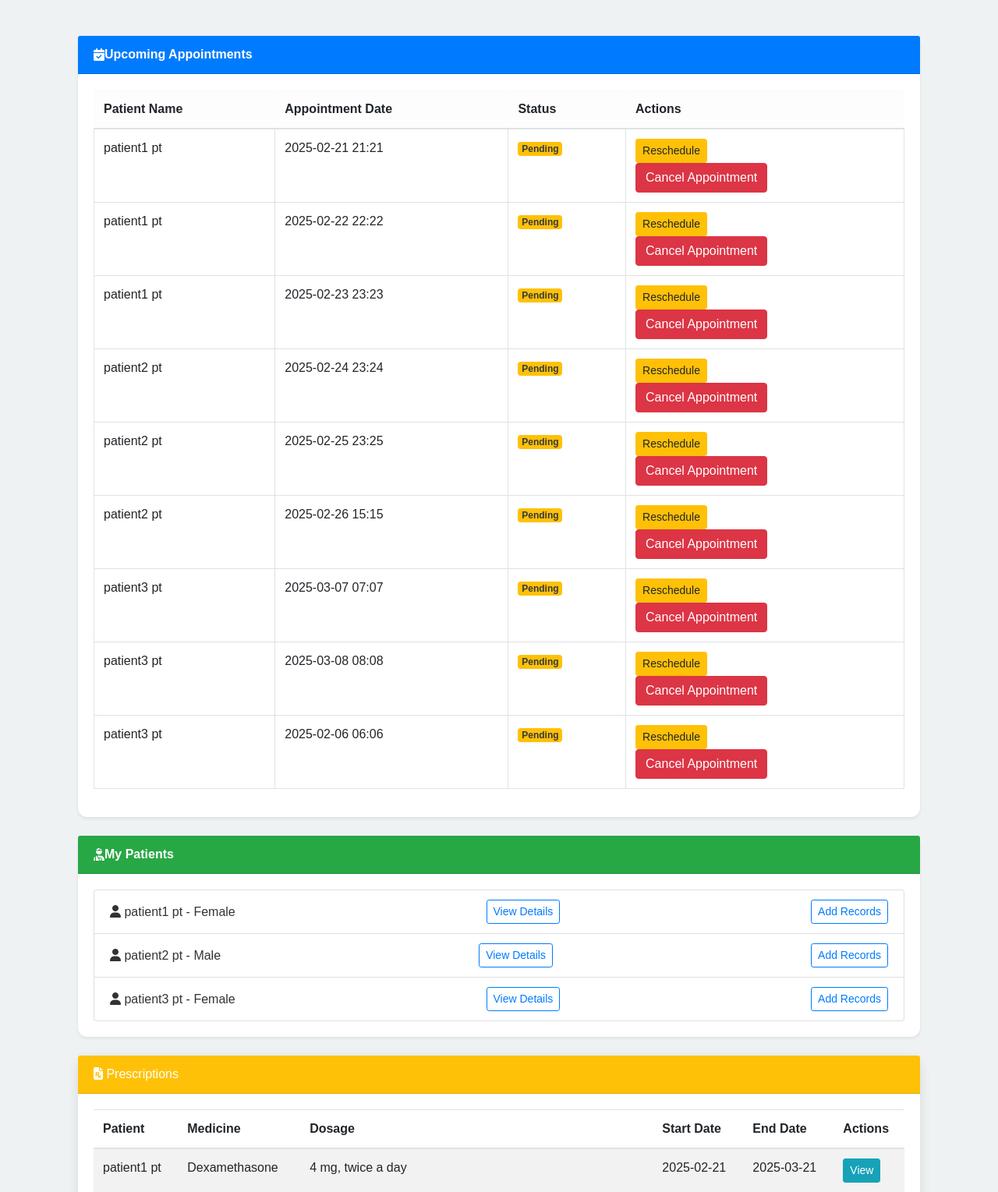
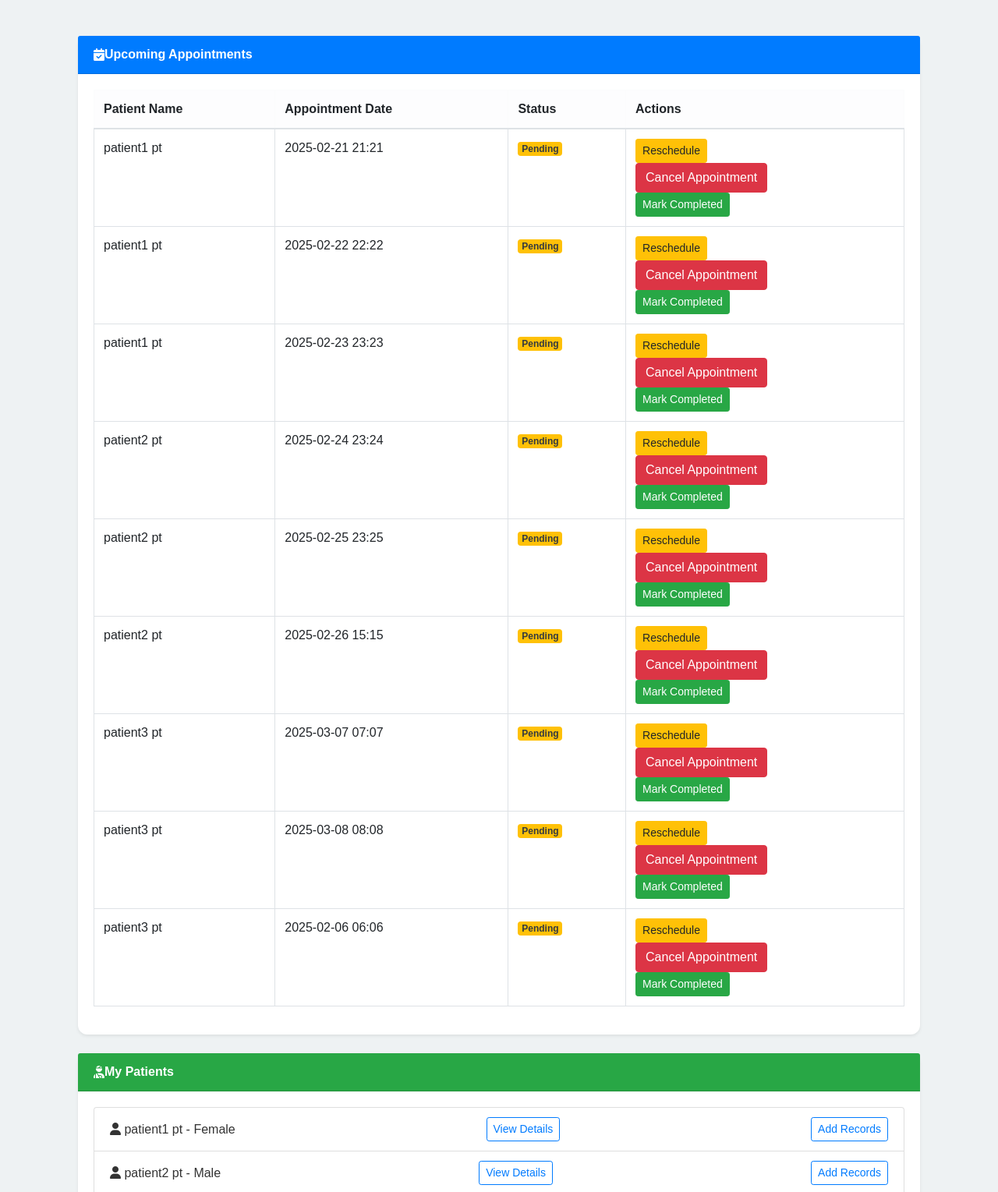
Before and after one commit to Dhanvi-Bhimani/Hospital_Management_System, a Flask app: template app/templates/dashboard_doctor.html in a window 1280 px wide. Shown: the part 355-1884 px from the top of the page at 78% size. Run offline with Flask 3, Linux system fonts and the light colour scheme; the template is opened without the code that fills it: values that come from a table or form of the project are taken from there, others are empty; data comes from the database, SQL or seed files in the repository; some libraries are stand-ins or nearby versions.

Commit message:
Added Complete Button in Appointment Section

```diff
--- a/app/templates/dashboard_doctor.html
+++ b/app/templates/dashboard_doctor.html
@@ -132,6 +132,9 @@
                             <form method="POST" action="{{ url_for('doctor_routes.cancel_appointment', appointment_id=appt.id) }}">
                                 <button type="submit" class="btn btn-danger">Cancel Appointment</button>
                             </form>
+                            <form method="POST" action="{{ url_for('doctor_routes.complete_appointment', appointment_id=appt.id) }}">
+                                <button type="submit" class="btn btn-sm btn-success">Mark Completed</button>
+                            </form>
                         </td>
                     </tr>
                     {% endfor %}
```
